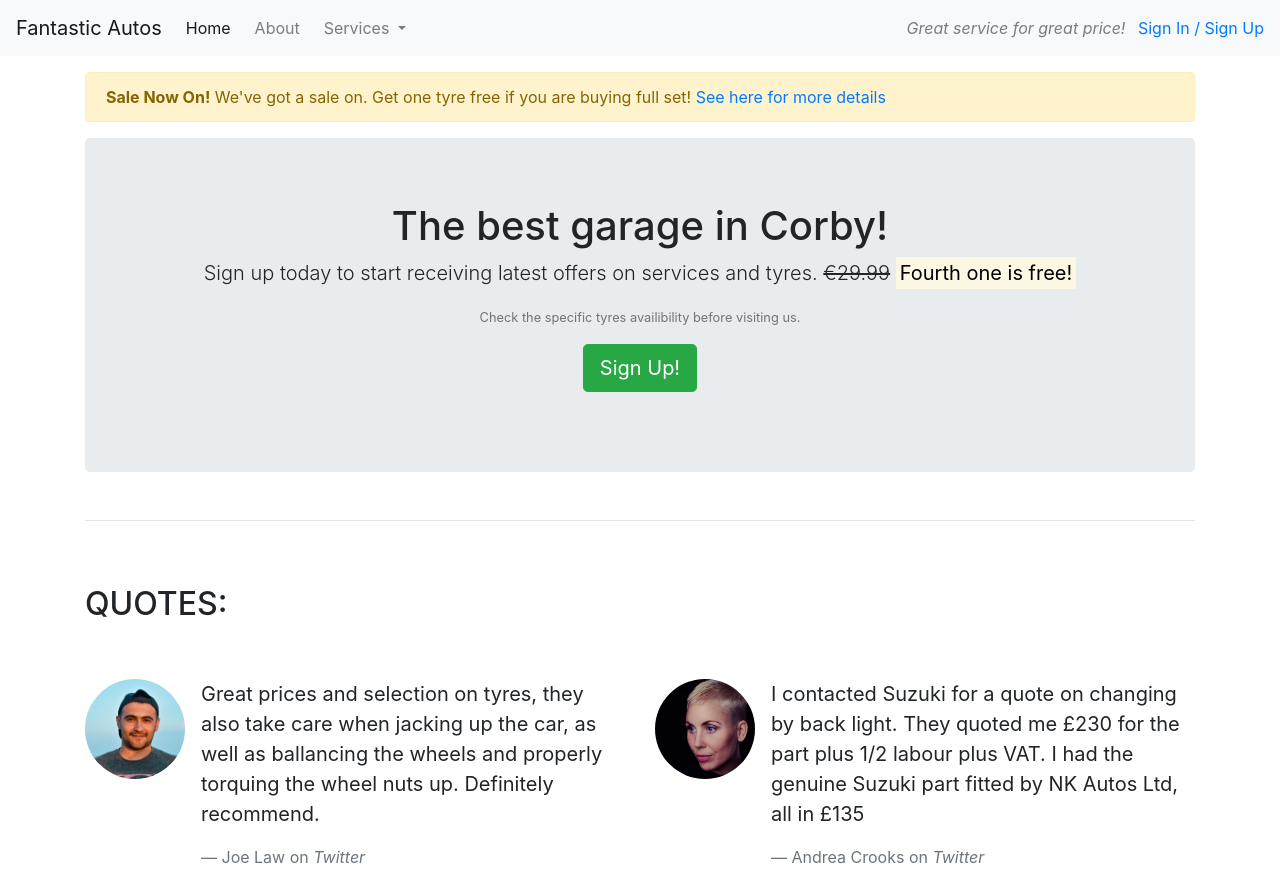
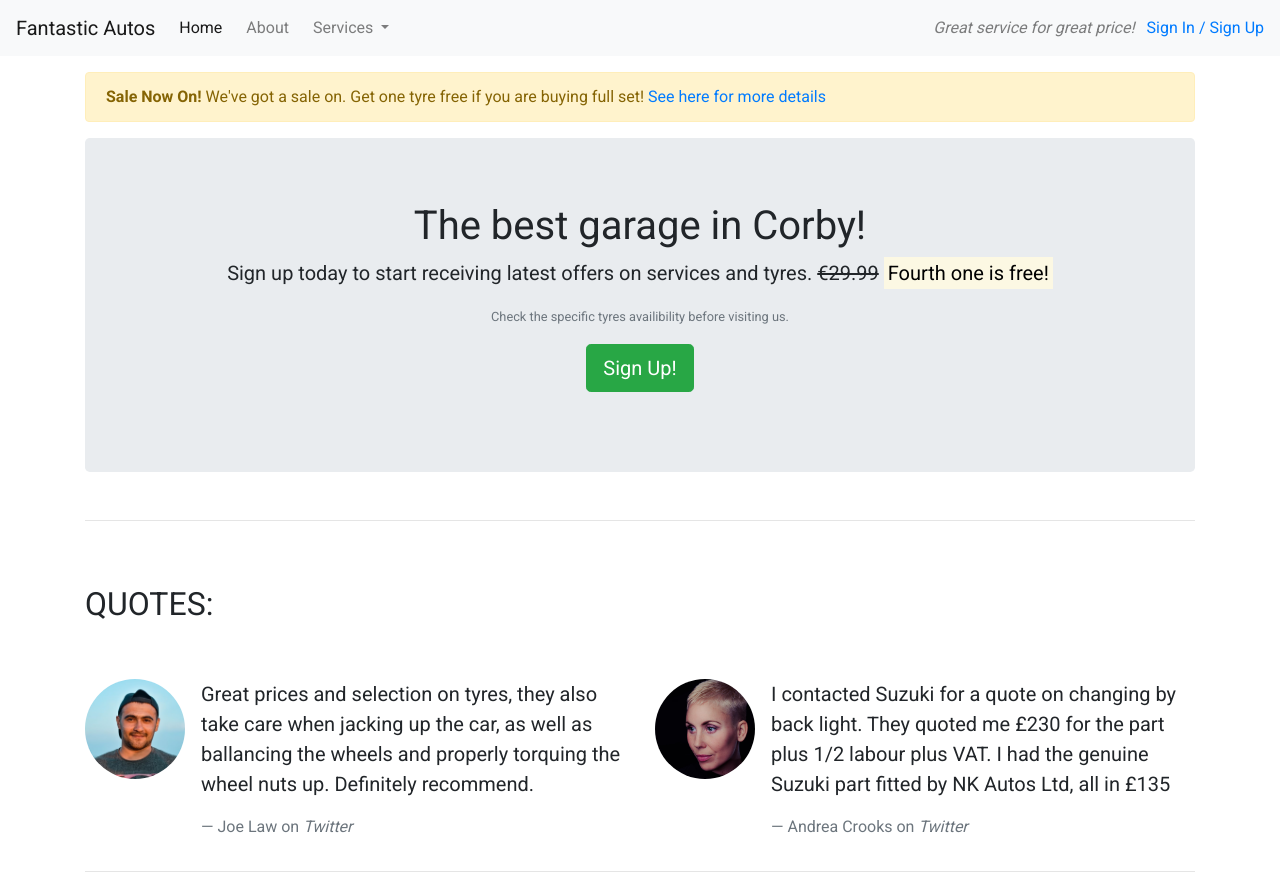
Before and after one commit to JoGorska/garage-bootstrap, a plain HTML site: page index.html in a window 1280 px wide. Shown: the top 888 px of the page. Drawn offline with nearby package versions, Linux system fonts and the light colour scheme.

Commit message:
Style add roboto fonts to the body

```diff
--- a/css/style.css
+++ b/css/style.css
@@ -0,0 +1,4 @@
+
+body {
+    font-family: 'Roboto', sans-serif;
+}
--- a/index.html
+++ b/index.html
@@ -12,6 +12,7 @@
     <link rel="stylesheet" href="https://maxcdn.bootstrapcdn.com/bootstrap/4.1.3/css/bootstrap.min.css">
     <!--Fontawsome link-->
     <link rel="stylesheet" href="https://use.fontawesome.com/releases/v5.6.1/css/all.css" integrity="sha384-gfdkjb5BdAXd+lj+gudLWI+BXq4IuLW5IT+brZEZsLFm++aCMlF1V92rMkPaX4PP" crossorigin="anonymous">
+    <link href="https://fonts.googleapis.com/css?family=Roboto:400,700" rel="stylesheet">
     <link rel="stylesheet" href="css/style.css" type="text/css" />
 </head>
 <body>
```
